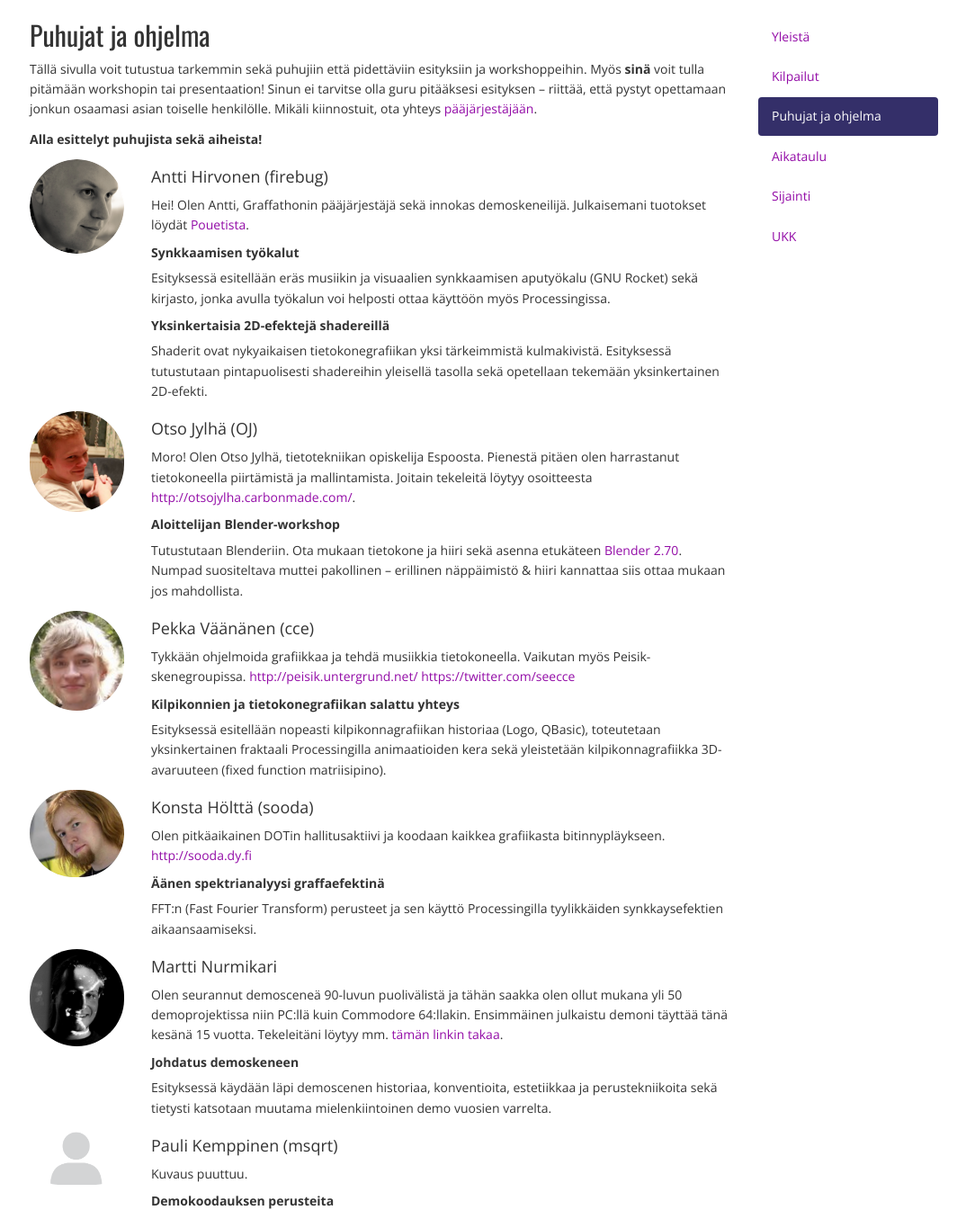
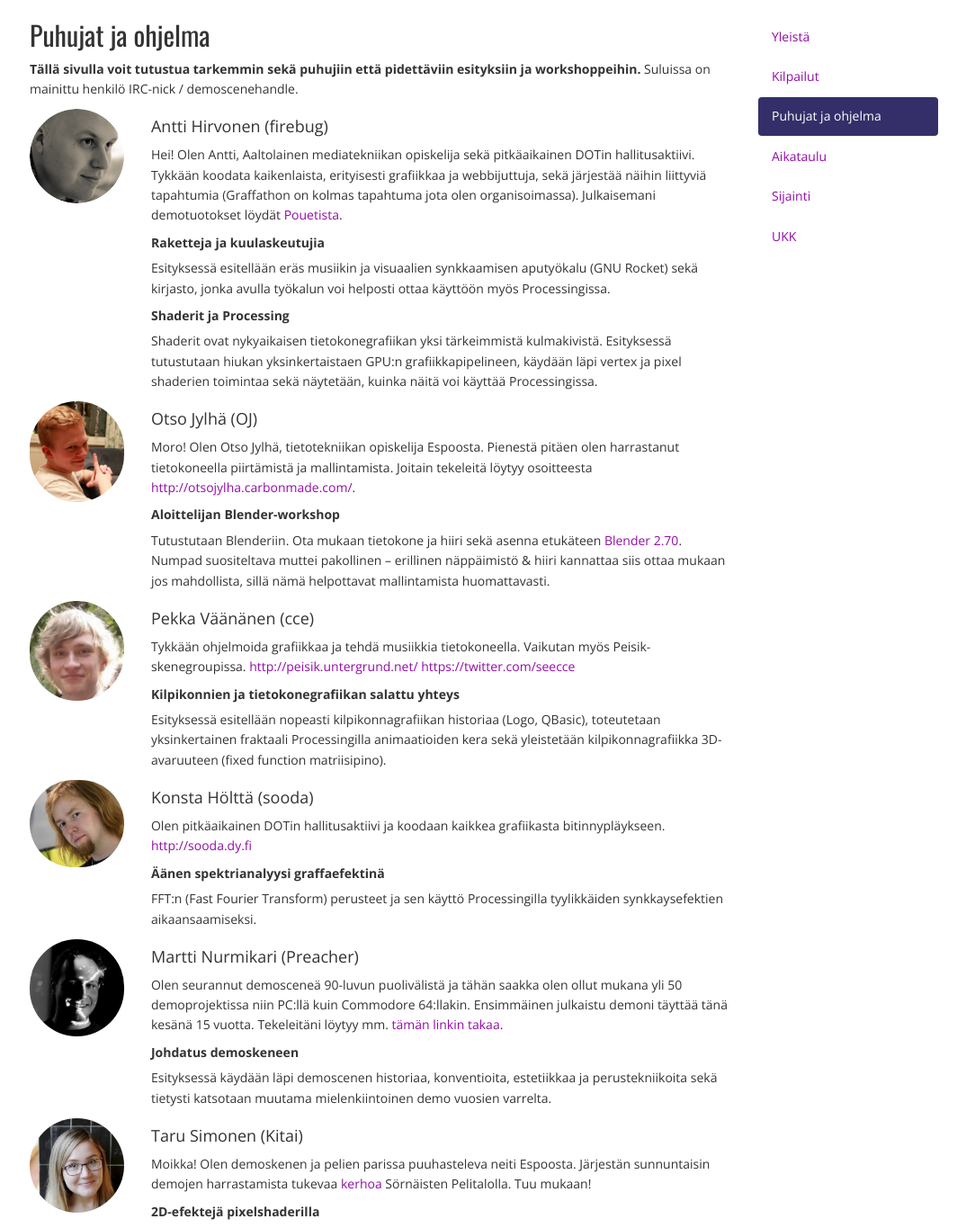
Before and after one commit to anttihirvonen/graffathon, a Flask app: page /info/speakers in a window 1280 px wide. Shown: the part 192-1557 px from the top of the page at 90% size, without its empty margins (82-1156 px from the left). Run offline with Flask 2, Linux system fonts and the light colour scheme; parts of the project's set-up code (start-up, migrations or seed data) failed here and were passed over; some libraries are stand-ins or nearby versions.

Commit message:
Update speakers page

```diff
--- a/app/templates/info/speakers.html
+++ b/app/templates/info/speakers.html
@@ -1,8 +1,7 @@
 {% extends 'info/base.html' %}
 {% block info_content %}
 <h2 id="competitions-section">Puhujat ja ohjelma</h2>
-<p>Tällä sivulla voit tutustua tarkemmin sekä puhujiin että pidettäviin esityksiin ja workshoppeihin. Myös <b>sinä</b> voit tulla pitämään workshopin tai presentaation! Sinun ei tarvitse olla guru pitääksesi esityksen – riittää, että pystyt opettamaan jonkun osaamasi asian toiselle henkilölle. Mikäli kiinnostuit, ota yhteys <a href="{{ url_for('team') }}">pääjärjestäjään</a>.</p>
-<p><b>Alla esittelyt puhujista sekä aiheista!</b></p>
+<p><b>Tällä sivulla voit tutustua tarkemmin sekä puhujiin että pidettäviin esityksiin ja workshoppeihin.</b> Suluissa on mainittu henkilö IRC-nick / demoscenehandle. </p>
 {% macro speaker(name, speaker_info, description, image_url='img/team/anonymous.png') -%}
 <div class="row">
   {% autoescape false %}
@@ -19,10 +18,11 @@
   {% endautoescape %}
 </div>
 {%- endmacro %}
-{{ speaker('Antti Hirvonen (firebug)', 'Hei! Olen Antti, Graffathonin pääjärjestäjä sekä innokas demoskeneilijä. Julkaisemani tuotokset löydät <a href="http://www.pouet.net/user.php?who=40172" target="_blank" >Pouetista</a>.', '<h5>Synkkaamisen työkalut</h5><p>Esityksessä esitellään eräs musiikin ja visuaalien synkkaamisen aputyökalu (GNU Rocket) sekä kirjasto, jonka avulla työkalun voi helposti ottaa käyttöön myös Processingissa.</p><h5>Yksinkertaisia 2D-efektejä shadereillä</h5><p>Shaderit ovat nykyaikaisen tietokonegrafiikan yksi tärkeimmistä kulmakivistä. Esityksessä tutustutaan pintapuolisesti shadereihin yleisellä tasolla sekä opetellaan tekemään yksinkertainen 2D-efekti.</p>', 'img/speakers/antti.png') }}
-{{ speaker('Otso Jylhä (OJ)', 'Moro! Olen Otso Jylhä, tietotekniikan opiskelija Espoosta. Pienestä pitäen olen harrastanut tietokoneella piirtämistä ja mallintamista. Joitain tekeleitä löytyy osoitteesta <a target="_blank" href="http://otsojylha.carbonmade.com/">http://otsojylha.carbonmade.com/</a>.', '<h5>Aloittelijan Blender-workshop</h5><p>Tutustutaan Blenderiin. Ota mukaan tietokone ja hiiri sekä asenna etukäteen <a href="http://www.blender.org/download/">Blender 2.70</a>. Numpad suositeltava muttei pakollinen – erillinen näppäimistö & hiiri kannattaa siis ottaa mukaan jos mahdollista.', 'img/speakers/otso.jpg') }}
+{{ speaker('Antti Hirvonen (firebug)', 'Hei! Olen Antti, Aaltolainen mediatekniikan opiskelija sekä pitkäaikainen DOTin hallitusaktiivi. Tykkään koodata kaikenlaista, erityisesti grafiikkaa ja webbijuttuja, sekä järjestää näihin liittyviä tapahtumia (Graffathon on kolmas tapahtuma jota olen organisoimassa). Julkaisemani demotuotokset löydät <a href="http://www.pouet.net/user.php?who=40172" target="_blank" >Pouetista</a>.', '<h5>Raketteja ja kuulaskeutujia</h5><p>Esityksessä esitellään eräs musiikin ja visuaalien synkkaamisen aputyökalu (GNU Rocket) sekä kirjasto, jonka avulla työkalun voi helposti ottaa käyttöön myös Processingissa.</p><h5>Shaderit ja Processing</h5><p>Shaderit ovat nykyaikaisen tietokonegrafiikan yksi tärkeimmistä kulmakivistä. Esityksessä tutustutaan hiukan yksinkertaistaen GPU:n grafiikkapipelineen, käydään läpi vertex ja pixel shaderien toimintaa sekä näytetään, kuinka näitä voi käyttää Processingissa.</p>', 'img/speakers/antti.png') }}
+{{ speaker('Otso Jylhä (OJ)', 'Moro! Olen Otso Jylhä, tietotekniikan opiskelija Espoosta. Pienestä pitäen olen harrastanut tietokoneella piirtämistä ja mallintamista. Joitain tekeleitä löytyy osoitteesta <a target="_blank" href="http://otsojylha.carbonmade.com/">http://otsojylha.carbonmade.com/</a>.', '<h5>Aloittelijan Blender-workshop</h5><p>Tutustutaan Blenderiin. Ota mukaan tietokone ja hiiri sekä asenna etukäteen <a href="http://www.blender.org/download/">Blender 2.70</a>. Numpad suositeltava muttei pakollinen – erillinen näppäimistö & hiiri kannattaa siis ottaa mukaan jos mahdollista, sillä nämä helpottavat mallintamista huomattavasti.', 'img/speakers/otso.jpg') }}
 {{ speaker('Pekka Väänänen (cce)', 'Tykkään ohjelmoida grafiikkaa ja tehdä musiikkia tietokoneella. Vaikutan myös Peisik-skenegroupissa. <a href="http://peisik.untergrund.net/">http://peisik.untergrund.net/</a> <a href="https://twitter.com/seecce">https://twitter.com/seecce</a>', '<h5>Kilpikonnien ja tietokonegrafiikan salattu yhteys</h5><p>Esityksessä esitellään nopeasti kilpikonnagrafiikan historiaa (Logo, QBasic), toteutetaan yksinkertainen fraktaali Processingilla animaatioiden kera sekä yleistetään kilpikonnagrafiikka 3D-avaruuteen (fixed function matriisipino).</p>', 'img/speakers/pekka.png') }}
 {{ speaker('Konsta Hölttä (sooda)', 'Olen pitkäaikainen DOTin hallitusaktiivi ja koodaan kaikkea grafiikasta bitinnypläykseen. <a href="http://sooda.dy.fi" target="_blank">http://sooda.dy.fi</a>', '<h5>Äänen spektrianalyysi graffaefektinä</h5> <p>FFT:n (Fast Fourier Transform) perusteet ja sen käyttö Processingilla tyylikkäiden synkkaysefektien aikaansaamiseksi.</p>', 'img/team/sooda.jpg') }}
-{{ speaker('Martti Nurmikari', 'Olen seurannut demosceneä 90-luvun puolivälistä ja tähän saakka olen ollut mukana yli 50 demoprojektissa niin PC:llä kuin Commodore 64:llakin. Ensimmäinen julkaistu demoni täyttää tänä kesänä 15 vuotta. Tekeleitäni löytyy mm. <a href="http://www.pouet.net/user.php?who=4950&show=credits" target="_blank">tämän linkin takaa</a>. ', '<h5>Johdatus demoskeneen</h5><p>Esityksessä käydään läpi demoscenen historiaa, konventioita, estetiikkaa ja perustekniikoita sekä tietysti katsotaan muutama mielenkiintoinen demo vuosien varrelta.</p>', 'img/speakers/martti.jpg') }}
+{{ speaker('Martti Nurmikari (Preacher)', 'Olen seurannut demosceneä 90-luvun puolivälistä ja tähän saakka olen ollut mukana yli 50 demoprojektissa niin PC:llä kuin Commodore 64:llakin. Ensimmäinen julkaistu demoni täyttää tänä kesänä 15 vuotta. Tekeleitäni löytyy mm. <a href="http://www.pouet.net/user.php?who=4950&show=credits" target="_blank">tämän linkin takaa</a>. ', '<h5>Johdatus demoskeneen</h5><p>Esityksessä käydään läpi demoscenen historiaa, konventioita, estetiikkaa ja perustekniikoita sekä tietysti katsotaan muutama mielenkiintoinen demo vuosien varrelta.</p>', 'img/speakers/martti.jpg') }}
+{{ speaker('Taru Simonen (Kitai)', 'Moikka! Olen demoskenen ja pelien parissa puuhasteleva neiti Espoosta. Järjestän sunnuntaisin demojen harrastamista tukevaa <a href="http://demokerho.dy.fi/" target="_blank">kerhoa</a> Sörnäisten Pelitalolla. Tuu mukaan!', '<h5>2D-efektejä pixelshaderilla</h5><p>Esityksessä esitellään Shadertoy-työkalu sekä tehdään livenä yksinkertaisia 2D-efektejä. Lisäksi annetaan valmis pohja, miten efektejä voi jatkokehittää ja käyttää omassa demossa. ', 'img/speakers/kitai.jpg') }}
 {{ speaker('Pauli Kemppinen (msqrt)', 'Kuvaus puuttuu.', '<h5>Demokoodauksen perusteita</h5>') }}
 {% endblock %}
```
Also changed, not shown: app/static/img/speakers/kitai.jpg (added).
